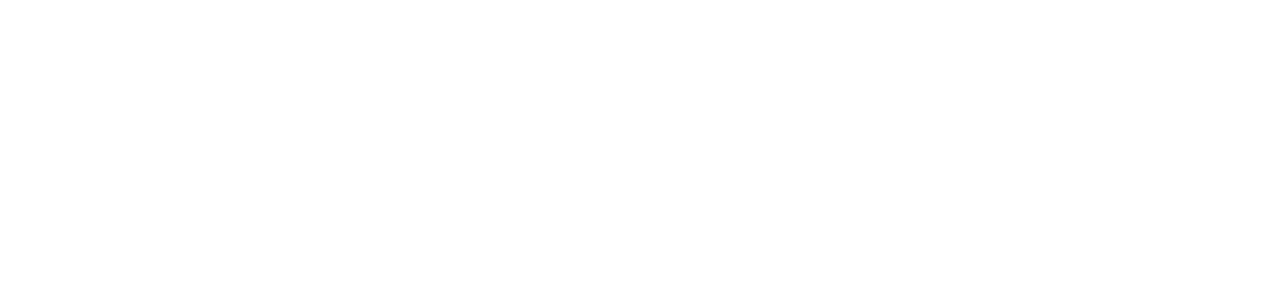
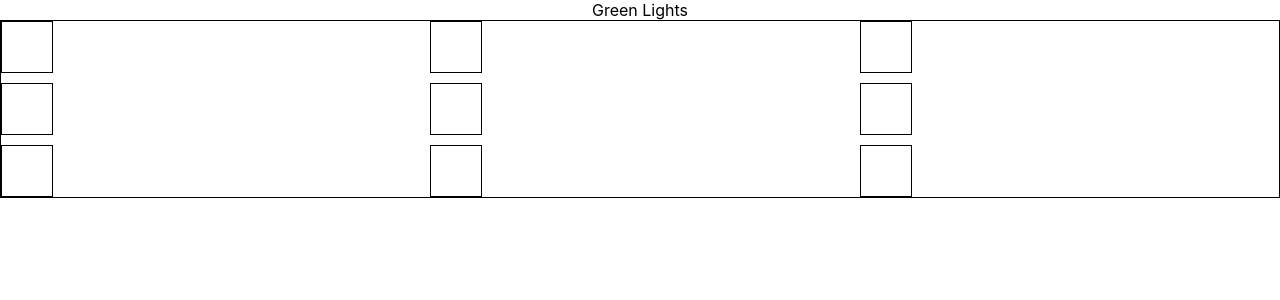
Before and after one commit to RishikeshPolasa/react-projects, a React (Create React App) app: page /greenLights in a window 1280 px wide. Before the commit this address had no page. Shown: the top 300 px of the page. Built offline with nearby package versions, Linux system fonts and the light colour scheme.

Commit message:
Merge pull request #4 from RishikeshPolasa/green-lights
added green lights component

```diff
--- a/src/App.js
+++ b/src/App.js
@@ -10,6 +10,7 @@
 import Accordian from "./Accordian/index";
 import TabComponent from "./TabComponent/TabComponent";
 import FileExplorer from "./FileExplorer/FileExplorer";
+import GreenLights from "./GreenLights";
 const Home = () => (
   <>
     <h1>Home</h1>
@@ -34,6 +35,9 @@
     <div>
       <Link to="/fileExplorer">File Explorer</Link>
     </div>
+    <div>
+      <Link to="/greenLights">Green Lights</Link>
+    </div>
   </>
 );
 function App() {
@@ -51,6 +55,7 @@
           <Route path="/accordian" element={<Accordian />} />
           <Route path="/tab-component" element={<TabComponent />} />
           <Route path="/fileExplorer" element={<FileExplorer />} />
+          <Route path="/greenLights" element={<GreenLights />} />
         </Routes>
       </Router>
     </div>
--- /dev/null
+++ b/src/GreenLights/Style.jsx
@@ -0,0 +1,16 @@
+import styled from "styled-components";
+
+export const GridWrapper = styled.div`
+  display: grid;
+  grid-template-columns: repeat(3, 1fr); /* 3 equal columns */
+  grid-template-rows: repeat(3, 1fr); /* 3 equal rows */
+  gap: 10px;
+  border: 1px solid black;
+`;
+
+export const Grid = styled.div`
+  width: 50px;
+  height: 50px;
+  background-color: ${({ filled }) => (filled ? "green" : "white")};
+  border: 1px solid ${({ filled }) => (filled ? "green" : "black")};
+`;
--- /dev/null
+++ b/src/GreenLights/index.js
@@ -0,0 +1,39 @@
+import React, { useState } from "react";
+import { GridWrapper, Grid } from "./Style";
+function GreenLights() {
+  const gridCellsCount = 9;
+  const [filled, setFilled] = useState([]);
+
+  const handleGridCell = (e, index) => {
+    if (filled.includes(index)) return;
+    setFilled((prev) => [...prev, index]);
+
+    const length = filled.length;
+    if (length === gridCellsCount - 1) {
+      const order = [...filled, index];
+      order.reverse().map((_, index) => {
+        setTimeout(() => {
+          setFilled((prev) => prev.filter((item) => item !== order[index]));
+        }, 300 * index + 100);
+      });
+    }
+  };
+  return (
+    <div>
+      Green Lights
+      <GridWrapper>
+        {Array.from({ length: gridCellsCount }).map((_, index) => {
+          return (
+            <Grid
+              filled={filled?.includes(index)}
+              key={index}
+              onClick={(e) => handleGridCell(e, index)}
+            ></Grid>
+          );
+        })}
+      </GridWrapper>
+    </div>
+  );
+}
+
+export default GreenLights;
```
